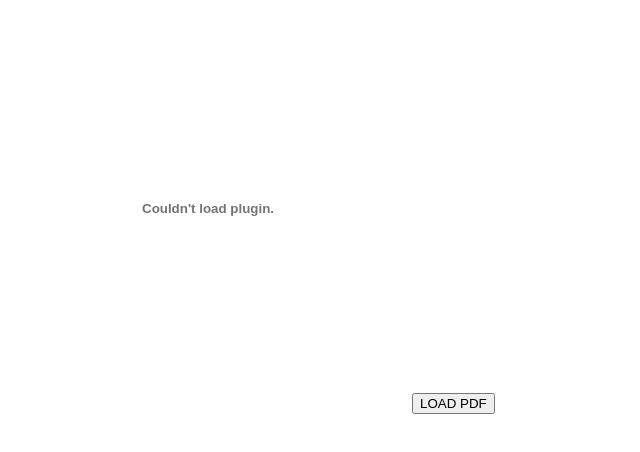
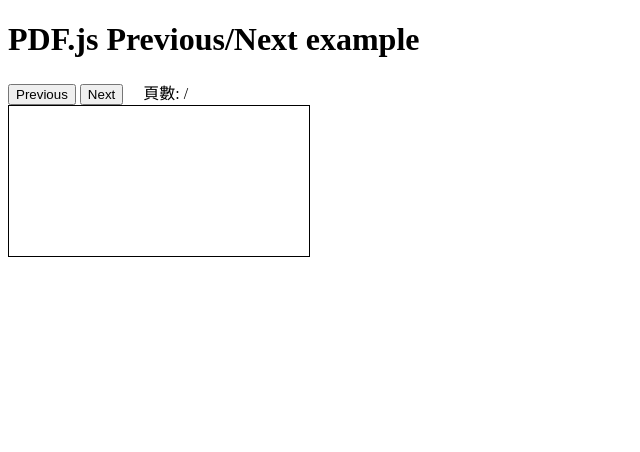
Before and after one commit to ttaacc/ttaacc.github.io, a plain HTML site: page index.html in a window 1280 px wide. Shown: the whole page, without its empty margins (0-640 px from the left). Drawn offline with Linux system fonts and the light colour scheme.

Commit message:
Update index.html

```diff
--- a/index.html
+++ b/index.html
@@ -1,25 +1,34 @@
 <!DOCTYPE html>
-<html>
+<html lang="en">
 <head>
-    <meta charset="utf-8" />
-    <title></title>
-<!--     <script type="text/javascript">
-        function loadPdf() {
-            var viewer = document.getElementById("ScanPdf");
-            var parent = viewer.parentElement;
-            var newViewer = document.createElement("object");
-            viewer.remove();
-            newViewer.setAttribute("data", "https://www.pdf995.com/samples/pdf.pdf");
-            newViewer.style = oldStyle;
-            parent.appendChild(newViewer);
+    <meta charset="UTF-8">
+    <meta http-equiv="X-UA-Compatible" content="IE=edge">
+    <meta name="viewport" content="width=device-width, initial-scale=1.0">
+    <title>Document</title>
+    <style>
+        #the-canvas {
+        border: 1px solid black;
+        direction: ltr;
         }
-
-    </script> -->
+    </style>
 </head>
 <body>
-    <object width="400px" height="400px"
-    data="https://s3.amazonaws.com/dq-blog-files/pandas-cheat-sheet.pdf">
-</object>
-<button onclick="loadPdf()">LOAD PDF</button>
+
+    <script src="./build/pdf.js"></script>
+
+
+<h1>PDF.js Previous/Next example</h1>
+
+<div>
+  <button id="prev">Previous</button>
+  <button id="next">Next</button>
+  &nbsp; &nbsp;
+  <span>頁數: <span id="page_num"></span> / <span id="page_count"></span></span>
+</div>
+
+<canvas id="the-canvas"></canvas>
+
+
+<script src="./test.js"></script>
 </body>
 </html>
```
